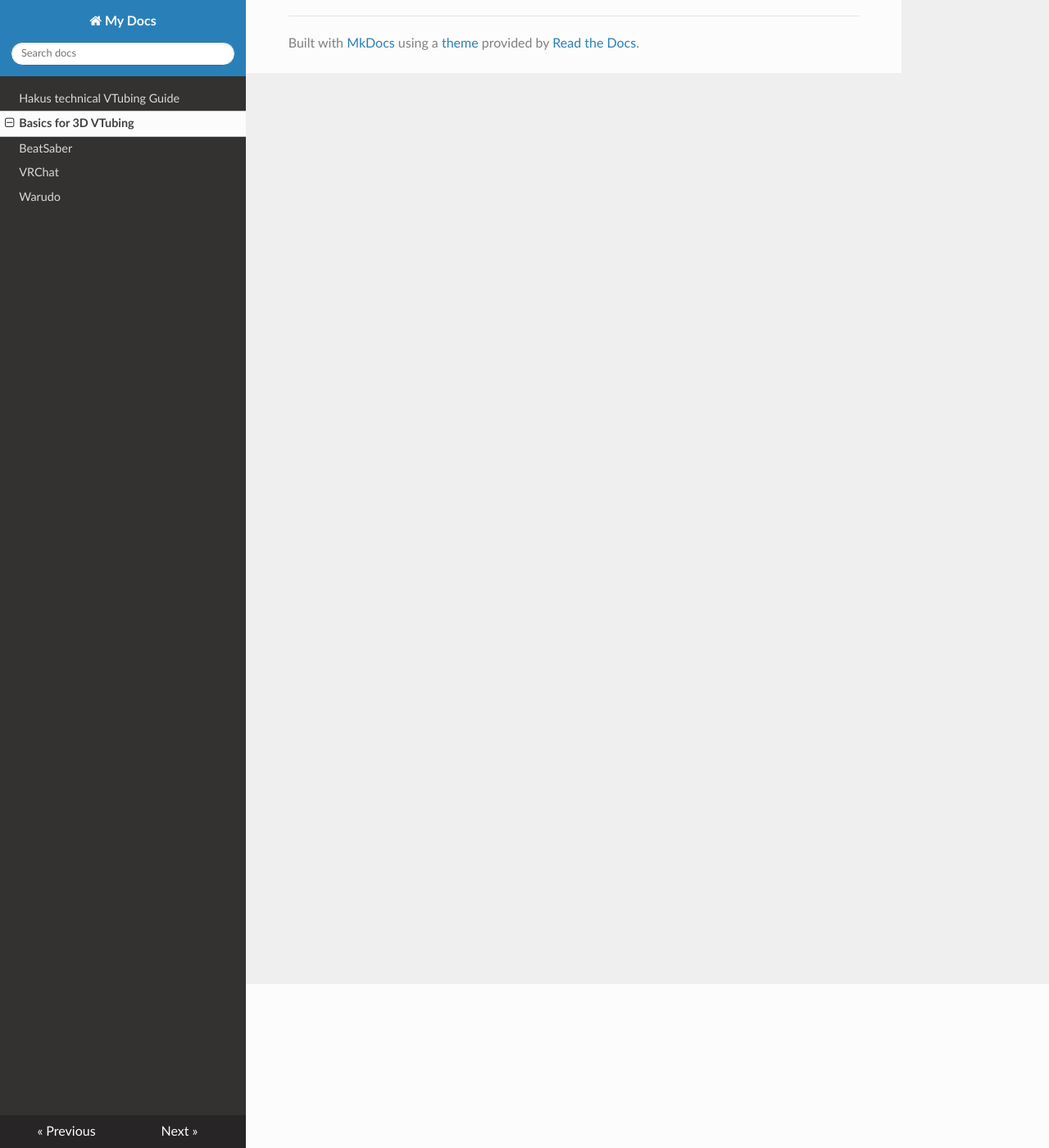
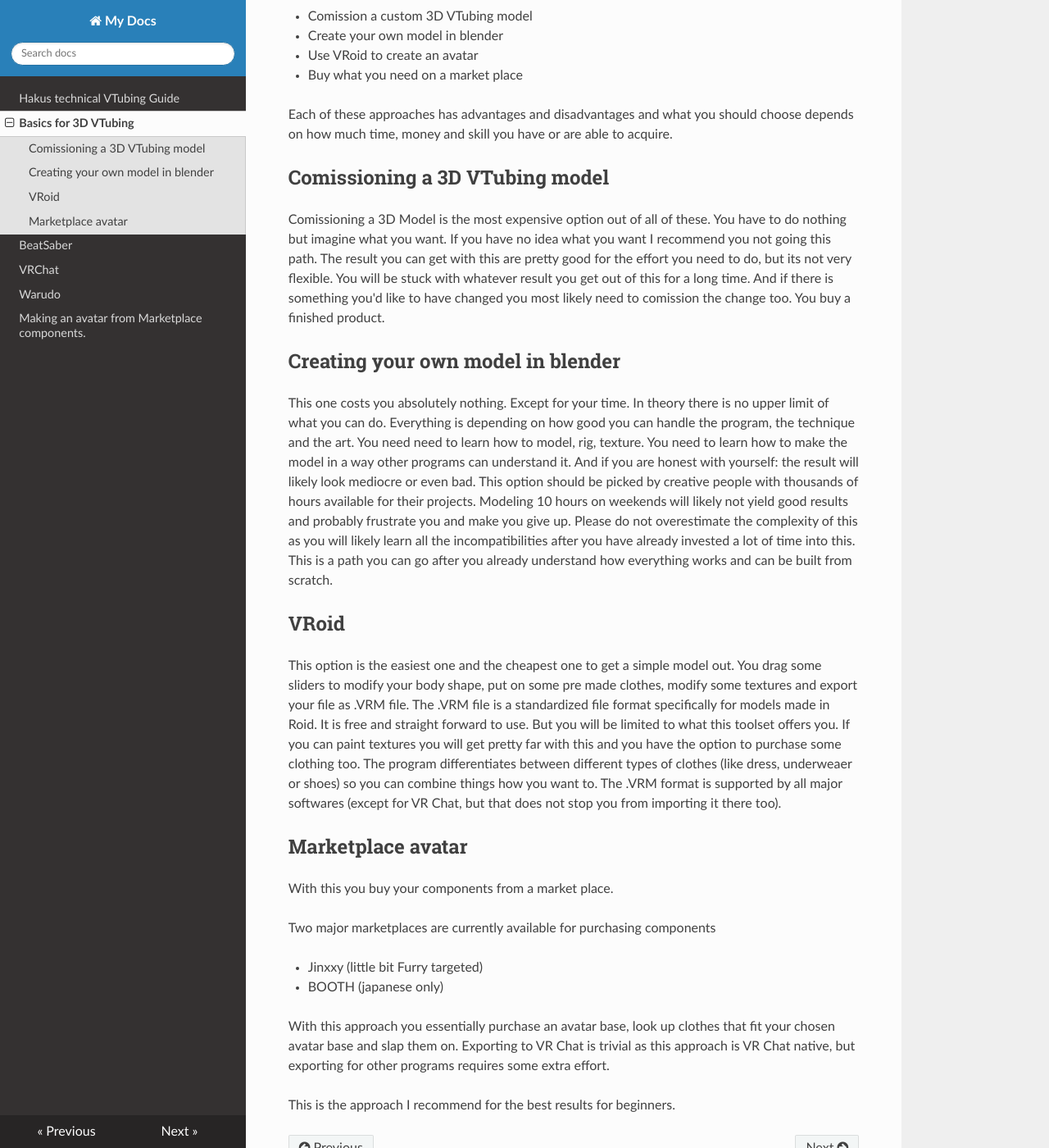
Before and after one commit to HakuTheWolfSpirit/hakus-vtubing-docs, an MkDocs documentation site: the page built from docs/3d-basics.md, in a window 1280 px wide and 1400 px high, scrolled down 200 px. Shown: the whole window at 82% size. Built offline with MkDocs 1.6.1, drawn with Linux system fonts in a browser that asks for light colours; nearby versions of some CDN libraries; some of the changed text lies outside the part shown.

Commit message:
Added some thoughts about 3d basics

```diff
--- a/docs/3d-basics.md
+++ b/docs/3d-basics.md
@@ -1 +1,35 @@
 # Basics for 3D VTubing
+
+When it comes to 3d VTubing there are multiple ways you can approach this.
+
+- Comission a custom 3D VTubing model
+- Create your own model in blender
+- Use VRoid to create an avatar
+- Buy what you need on a market place
+
+Each of these approaches has advantages and disadvantages and what you should choose depends on how much time, money and skill you have or are able to acquire.
+
+## Comissioning a 3D VTubing model
+
+Comissioning a 3D Model is the most expensive option out of all of these. You have to do nothing but imagine what you want. If you have no idea what you want I recommend you not going this path. The result you can get with this are pretty good for the effort you need to do, but its not very flexible. You will be stuck with whatever result you get out of this for a long time. And if there is something you'd like to have changed you most likely need to comission the change too. You buy a finished product.
+
+## Creating your own model in blender
+
+This one costs you absolutely nothing. Except for your time. In theory there is no upper limit of what you can do. Everything is depending on how good you can handle the program, the technique and the art. You need need to learn how to model, rig, texture. You need to learn how to make the model in a way other programs can understand it. And if you are honest with yourself: the result will likely look mediocre or even bad. This option should be picked by creative people with thousands of hours available for their projects. Modeling 10 hours on weekends will likely not yield good results and probably frustrate you and make you give up. Please do not overestimate the complexity of this as you will likely learn all the incompatibilities after you have already invested a lot of time into this. This is a path you can go after you already understand how everything works and can be built from scratch.
+
+## VRoid
+
+This option is the easiest one and the cheapest one to get a simple model out. You drag some sliders to modify your body shape, put on some pre made clothes, modify some textures and export your file as .VRM file. The .VRM file is a standardized file format specifically for models made in Roid. It is free and straight forward to use. But you will be limited to what this toolset offers you. If you can paint textures you will get pretty far with this and you have the option to purchase some clothing too. The program differentiates between different types of clothes (like dress, underweaer or shoes) so you can combine things how you want to. The .VRM format is supported by all major softwares (except for VR Chat, but that does not stop you from importing it there too).
+
+## Marketplace avatar
+
+With this you buy your components from a market place.
+
+Two major marketplaces are currently available for purchasing components
+
+- Jinxxy (little bit Furry targeted)
+- BOOTH (japanese only)
+
+With this approach you essentially purchase an avatar base, look up clothes that fit your chosen avatar base and slap them on. Exporting to VR Chat is trivial as this approach is VR Chat native, but exporting for other programs requires some extra effort.
+
+This is the approach I recommend for the best results for beginners.
--- /dev/null
+++ b/docs/marketplace-avatar.md
@@ -0,0 +1 @@
+# Making an avatar from Marketplace components.
```
